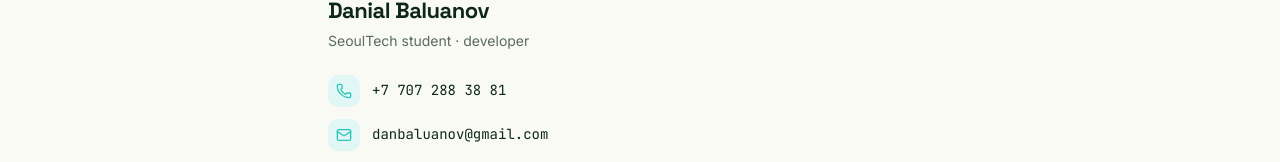
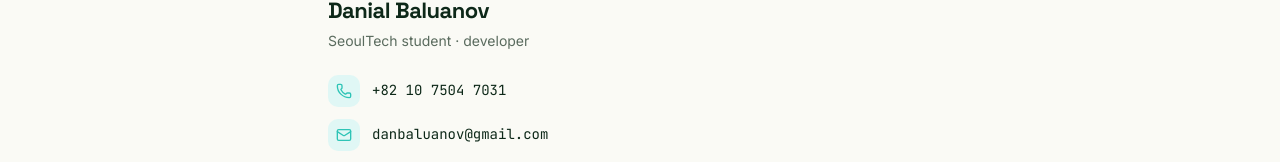
Before and after one commit to OhKazakh/greenranger-v2, a Next.js app: page /about in a window 1280 px wide. Shown: the part 385-547 px from the top of the page. Built offline with nearby package versions, Linux system fonts and the light colour scheme; no server answers.

Commit message:
update contact number

```diff
--- a/src/app/(main)/about/page.tsx
+++ b/src/app/(main)/about/page.tsx
@@ -64,7 +64,7 @@ export default function AboutPage() {
         </div>
 
         <div className="space-y-3">
-          <a href="tel:+77072883881" className="flex items-center gap-3 group w-fit">
+          <a href="tel:+821075047031" className="flex items-center gap-3 group w-fit">
             <div
               className="w-8 h-8 rounded-lg flex items-center justify-center shrink-0"
               style={{ background: "var(--teal-soft)" }}
@@ -72,7 +72,7 @@ export default function AboutPage() {
               <Phone className="w-4 h-4" style={{ color: "var(--teal)" }} />
             </div>
             <span className="font-mono text-[14px] text-foreground group-hover:text-accent transition-colors">
-              +7 707 288 38 81
+              +82 10 7504 7031
             </span>
           </a>
 
```
